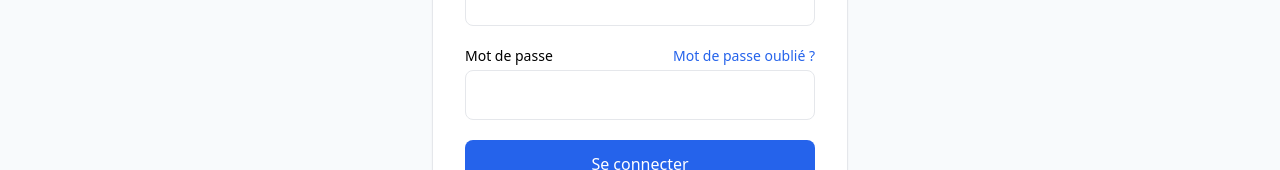
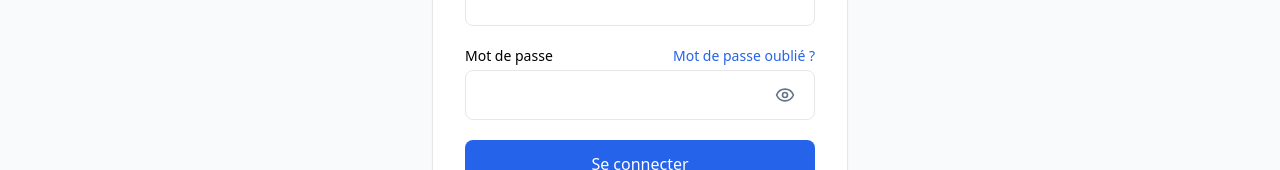
Before and after one commit to chatelierjimmy-max/Skillbridge, a React (Vite) app in the folder frontend/: page /login in a window 1280 px wide. Shown: the part 322-492 px from the top of the page. Built offline with nearby package versions, Linux system fonts and the light colour scheme; no server answers.

Commit message:
feat: add password visibility toggle

```diff
--- /dev/null
+++ b/frontend/src/components/form/PasswordInput.tsx
@@ -0,0 +1,44 @@
+import {
+  forwardRef,
+  useState,
+  type InputHTMLAttributes,
+} from "react";
+import { Eye, EyeOff } from "lucide-react";
+
+type PasswordInputProps = Omit<InputHTMLAttributes<HTMLInputElement>, "type">;
+
+const PasswordInput = forwardRef<HTMLInputElement, PasswordInputProps>(
+  function PasswordInput({ className = "", ...props }, ref) {
+    const [isVisible, setIsVisible] = useState(false);
+    const label = isVisible
+      ? "Masquer le mot de passe"
+      : "Afficher le mot de passe";
+
+    return (
+      <div className="relative">
+        <input
+          ref={ref}
+          type={isVisible ? "text" : "password"}
+          className={`w-full rounded-lg border px-4 py-3 pr-12 ${className}`}
+          {...props}
+        />
+
+        <button
+          type="button"
+          onClick={() => setIsVisible((value) => !value)}
+          className="absolute right-3 top-1/2 inline-flex h-9 w-9 -translate-y-1/2 items-center justify-center rounded-md text-slate-500 transition-colors hover:bg-slate-100 hover:text-slate-900"
+          aria-label={label}
+          title={label}
+        >
+          {isVisible ? (
+            <EyeOff className="h-5 w-5" aria-hidden="true" />
+          ) : (
+            <Eye className="h-5 w-5" aria-hidden="true" />
+          )}
+        </button>
+      </div>
+    );
+  },
+);
+
+export default PasswordInput;
--- a/frontend/src/pages/auth/LoginPage.tsx
+++ b/frontend/src/pages/auth/LoginPage.tsx
@@ -26,6 +26,7 @@ import { useAuth } from "../../hooks/useAuth";
 
 // Utilitaire permettant d'afficher une erreur API lisible
 import { getApiErrorMessage } from "../../utils/apiError";
+import PasswordInput from "../../components/form/PasswordInput";
 
 // Page de connexion
 export default function LoginPage() {
@@ -137,10 +138,9 @@ export default function LoginPage() {
               </Link>
             </div>
 
-            <input
-              type="password"
+            <PasswordInput
+              autoComplete="current-password"
               {...register("password")}
-              className="w-full rounded-lg border px-4 py-3"
             />
 
             {/* Erreur de validation mot de passe */}
--- a/frontend/src/pages/auth/RegisterPage.tsx
+++ b/frontend/src/pages/auth/RegisterPage.tsx
@@ -26,6 +26,7 @@ import { useAuth } from "../../hooks/useAuth";
 
 // Utilitaire permettant d'afficher une erreur API lisible
 import { getApiErrorMessage } from "../../utils/apiError";
+import PasswordInput from "../../components/form/PasswordInput";
 
 // Page d'inscription
 export default function RegisterPage() {
@@ -158,10 +159,9 @@ export default function RegisterPage() {
               Mot de passe
             </label>
 
-            <input
-              type="password"
+            <PasswordInput
+              autoComplete="new-password"
               {...register("password")}
-              className="w-full rounded-lg border px-4 py-3"
             />
 
             {/* Erreur de validation du mot de passe */}
--- a/frontend/src/pages/auth/ResetPasswordPage.tsx
+++ b/frontend/src/pages/auth/ResetPasswordPage.tsx
@@ -6,6 +6,7 @@ import { zodResolver } from "@hookform/resolvers/zod";
 import { resetPasswordSchema } from "../../schemas/auth.schema";
 import type { ResetPasswordFormData } from "../../schemas/auth.schema";
 import { authService } from "../../services/auth.service";
+import PasswordInput from "../../components/form/PasswordInput";
 import { getApiErrorMessage } from "../../utils/apiError";
 
 export default function ResetPasswordPage() {
@@ -94,10 +95,9 @@ export default function ResetPasswordPage() {
               Nouveau mot de passe
             </label>
 
-            <input
-              type="password"
+            <PasswordInput
+              autoComplete="new-password"
               {...register("password")}
-              className="w-full rounded-lg border px-4 py-3"
             />
 
             {errors.password && (
@@ -112,10 +112,9 @@ export default function ResetPasswordPage() {
               Confirmer le mot de passe
             </label>
 
-            <input
-              type="password"
+            <PasswordInput
+              autoComplete="new-password"
               {...register("confirmPassword")}
-              className="w-full rounded-lg border px-4 py-3"
             />
 
             {errors.confirmPassword && (
--- a/frontend/src/pages/public/HomePage.tsx
+++ b/frontend/src/pages/public/HomePage.tsx
@@ -144,7 +144,7 @@ export default function HomePage() {
               preload="none"
               aria-label="Video de demonstration SkillBridge"
               onLoadedMetadata={(event) => {
-                event.currentTarget.playbackRate = 1.5;
+                event.currentTarget.playbackRate = 2.5;
               }}
             >
               <source src="/demo-video-recadrage.mp4" type="video/mp4" />
```
